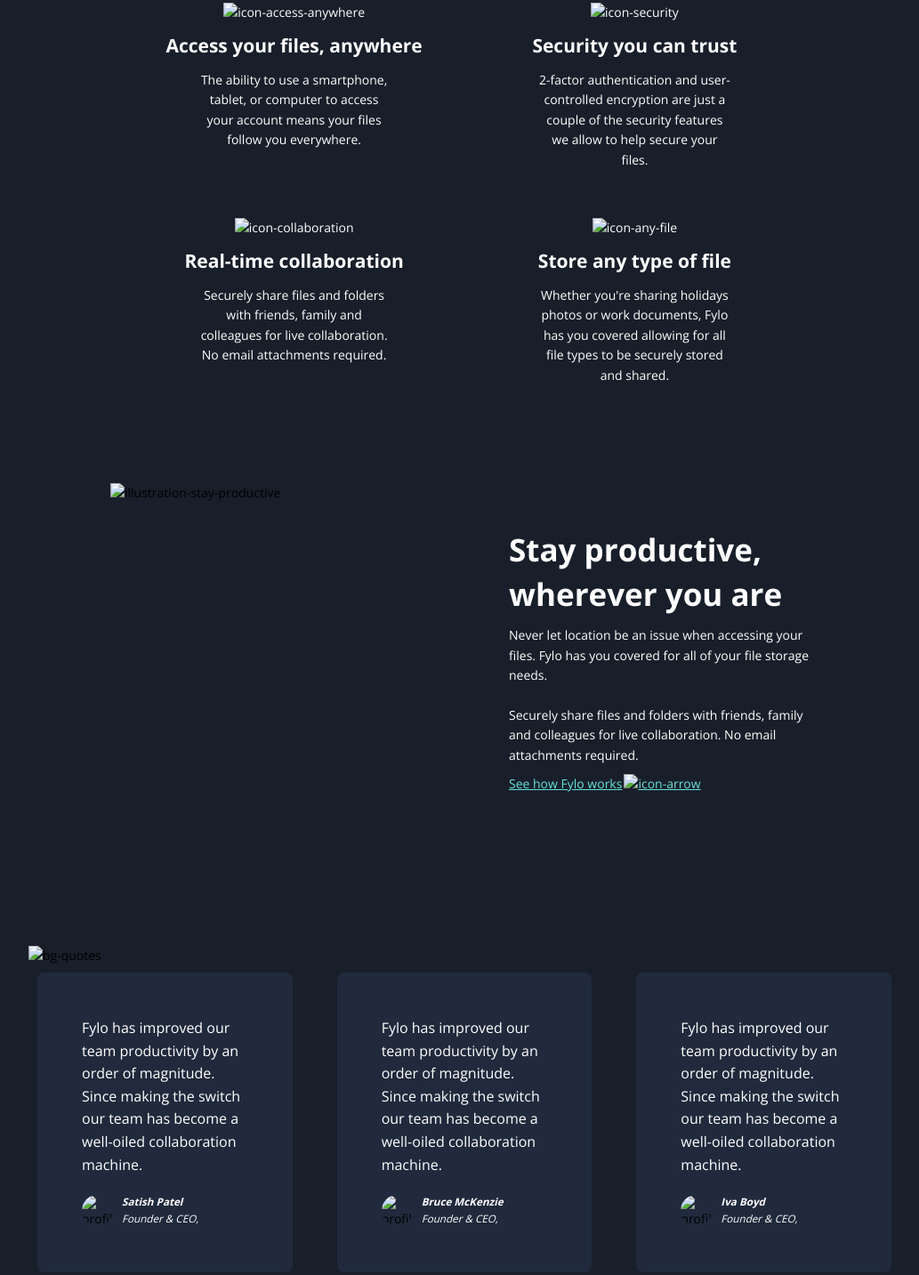
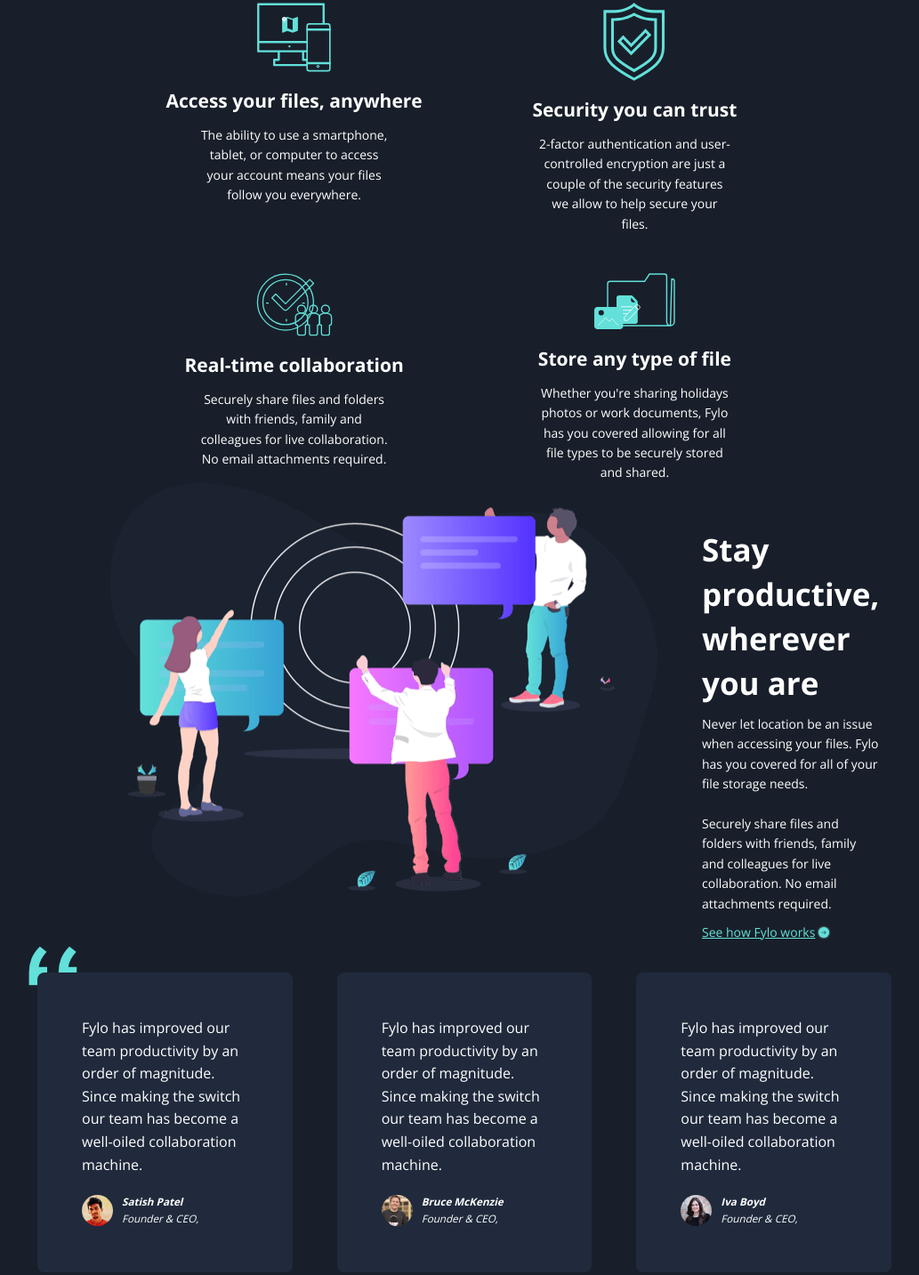
Before and after one commit to bengera/fylo-dark, a website: page index.html in a window 1280 px wide. Shown: the part 997-2430 px from the top of the page at 89% size, without its empty margins (118-1151 px from the left). Drawn offline with nearby package versions, Linux system fonts and the light colour scheme; the site is published under a folder, as on GitHub Pages, so addresses that start at the root find nothing.

Commit message:
image-path-correction

```diff
--- a/index.html
+++ b/index.html
@@ -6,7 +6,7 @@
   <meta name="viewport" content="width=device-width, initial-scale=1.0">
   <!-- displays site properly based on user's device -->
 
-  <link rel="icon" type="image/png" sizes="32x32" href="./images/favicon-32x32.png">
+  <link rel="icon" type="image/png" sizes="32x32" href="images/favicon-32x32.png">
   <link rel="stylesheet" href="css/style.css">
   <title>Frontend Mentor | Fylo landing page with dark theme and features grid -</title>
   <link rel="preconnect" href="https://fonts.googleapis.com">
@@ -35,7 +35,7 @@
     <!--header-top end-->
 
     <div class="header__content">
-      <img class="header__img" src="/images/illustration-intro.png" alt="illustration-intro">
+      <img class="header__img" src="images/illustration-intro.png" alt="illustration-intro">
       <h1>All your files in one secture location, accessible anywhere.</h1>
       <p class="header__info"> Fylo stores all your most important files in one secure location. Access them wherever
         you need, share and collaborate with friends family, and co-workers.</p>
@@ -51,7 +51,7 @@
 
     <article class="feature">
       <span class="feature__icon-span">
-        <img class="feature__icon" src="/images/icon-access-anywhere.svg" alt="icon-access-anywhere">
+        <img class="feature__icon" src="images/icon-access-anywhere.svg" alt="icon-access-anywhere">
       </span>
       <h2 class="feature__h2">Access your files, anywhere</h2>
       <p class="feature__description">
@@ -62,7 +62,7 @@
 
     <article class="feature">
       <span class="feature__icon-span">
-        <img class="feature__icon" src="/images/icon-security.svg" alt="icon-security">
+        <img class="feature__icon" src="images/icon-security.svg" alt="icon-security">
       </span>
       <h2 class="feature__h2"> Security you can trust</h2>
       <p class="feature__description">
@@ -73,7 +73,7 @@
 
     <article class="feature">
       <span class="feature__icon-span">
-        <img class="feature__icon" src="/images/icon-collaboration.svg" alt="icon-collaboration">
+        <img class="feature__icon" src="images/icon-collaboration.svg" alt="icon-collaboration">
       </span>
       <h2 class="feature__h2">Real-time collaboration</h2>
       <p class="feature__description">
@@ -84,7 +84,7 @@
 
     <article class="feature">
       <span class="feature__icon-span">
-        <img class="feature__icon" src="/images/icon-any-file.svg" alt="icon-any-file">
+        <img class="feature__icon" src="images/icon-any-file.svg" alt="icon-any-file">
       </span>
       <h2 class="feature__h2">Store any type of file</h2>
       <p class="feature__description">
@@ -98,7 +98,7 @@
 
   <section class="how-to">
 
-    <img class="how-to__img" src="/images/illustration-stay-productive.png" alt="illustration-stay-productive">
+    <img class="how-to__img" src="images/illustration-stay-productive.png" alt="illustration-stay-productive">
     <div class="how-to__text-container">
       <h1 class="how-to__h1">Stay productive, wherever you are</h1>
       <p class="how-to__description">
@@ -108,7 +108,7 @@
         Securely share files and folders with friends, family and colleagues for live collaboration. No email
         attachments required.
       </p>
-      <a href="#" class="how-to__cta">See how Fylo works<img class="arrow-icon" src="/images/icon-arrow.svg"
+      <a href="#" class="how-to__cta">See how Fylo works<img class="arrow-icon" src="images/icon-arrow.svg"
           alt="icon-arrow"></a>
     </div>
   </section>
@@ -116,14 +116,14 @@
 
   <section class="testimonials">
 
-    <img class="testimonials__bg-quotes" src="/images/bg-quotes.png" alt="bg-quotes">
+    <img class="testimonials__bg-quotes" src="images/bg-quotes.png" alt="bg-quotes">
 
     <div class="testimonials__quote-box">
       <blockquote class="testimonials__quote"> Fylo has improved our team productivity by an order of magnitude. Since
         making the switch our team has
         become a well-oiled collaboration machine.</blockquote>
       <div class="testimonials__source">
-        <img class="testimonials__profile" src="/images/profile-1.jpg" alt="profile-1">
+        <img class="testimonials__profile" src="images/profile-1.jpg" alt="profile-1">
         <cite class="testimonials__cite"><span class="testimonials__name">Satish Patel</span><br>
           Founder & CEO,</cite>
       </div>
@@ -135,7 +135,7 @@
         making the switch our team has
         become a well-oiled collaboration machine.</blockquote>
       <div class="testimonials__source">
-        <img class="testimonials__profile" src="/images/profile-2.jpg" alt="profile-2">
+        <img class="testimonials__profile" src="images/profile-2.jpg" alt="profile-2">
         <cite class="testimonials__cite"><span class="testimonials__name">Bruce McKenzie</span><br>
           Founder & CEO,</cite>
       </div>
@@ -147,7 +147,7 @@
         making the switch our team has
         become a well-oiled collaboration machine.</blockquote>
       <div class="testimonials__source">
-        <img class="testimonials__profile" src="/images/profile-3.jpg" alt="profile-3">
+        <img class="testimonials__profile" src="images/profile-3.jpg" alt="profile-3">
         <cite class="testimonials__cite"><span class="testimonials__name">Iva Boyd</span><br>
           Founder & CEO,</cite>
       </div>
@@ -179,7 +179,7 @@
   <footer class="footer">
     <div class="footer__outer-container">
       <div class="footer__logo">
-        <img class="footer__logo-small" src="/images/logo.svg" alt="logo">
+        <img class="footer__logo-small" src="images/logo.svg" alt="logo">
       </div>
     </div> <!--outer-container end-->
     <div class="footer__container">
```
